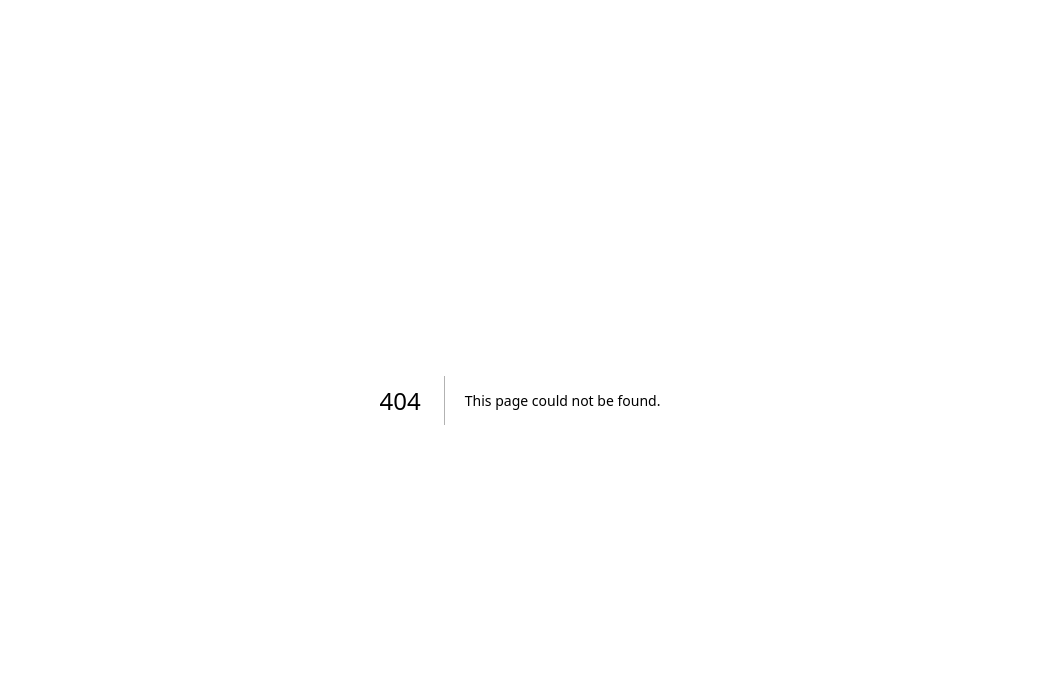
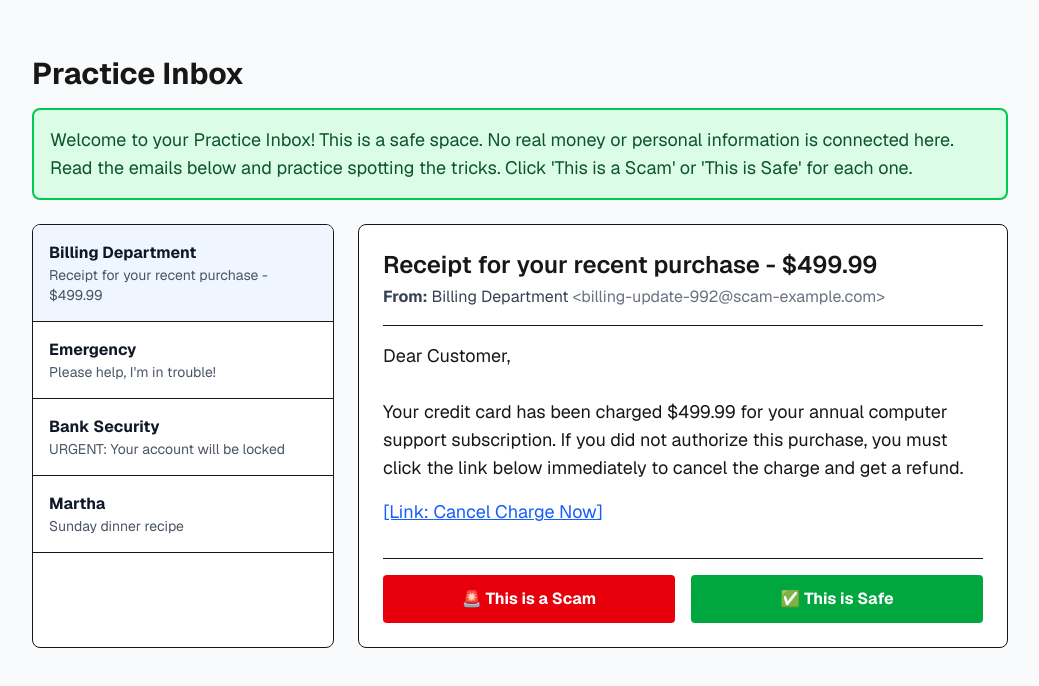
Before and after one commit to atullal/canopy, a Next.js app: page /phishing-inbox in a window 1280 px wide. Before the commit this address had no page. Shown: the top 686 px of the page, without its empty margins (120-1159 px from the left). Built offline with nearby package versions, Linux system fonts and the light colour scheme.

Commit message:
Build Phishing Inbox simulator React components and telemetry

```diff
--- /dev/null
+++ b/app/components/PhishingInbox.tsx
@@ -0,0 +1,150 @@
+"use client";
+
+import React, { useState } from 'react';
+import posthog from '../../utils/posthog';
+import scenarioData from '../../scenarios/phishing-inbox.json';
+
+type Email = {
+  id: string;
+  isScam: boolean;
+  senderName: string;
+  senderAddress: string;
+  subject: string;
+  body: string;
+  linkText: string | null;
+  flags: string[];
+};
+
+export default function PhishingInbox() {
+  const [selectedEmailId, setSelectedEmailId] = useState<string>(scenarioData.emails[0].id);
+  const [feedback, setFeedback] = useState<{ title: string; message: string; type: 'success' | 'failure' } | null>(null);
+
+  const selectedEmail = scenarioData.emails.find((e) => e.id === selectedEmailId) as Email;
+
+  const handleAction = (action: 'scam' | 'safe' | 'link') => {
+    if (action === 'link') {
+      posthog.capture('scam_clicked', { emailId: selectedEmail.id, reason: 'clicked_link' });
+      setFeedback({
+        title: scenarioData.feedback.gentleFailure.title,
+        message: scenarioData.feedback.gentleFailure.message,
+        type: 'failure'
+      });
+      return;
+    }
+
+    if (action === 'scam') {
+      if (selectedEmail.isScam) {
+        setFeedback({
+          title: scenarioData.feedback.success.title,
+          message: scenarioData.feedback.success.message,
+          type: 'success'
+        });
+      } else {
+        setFeedback({
+          title: "Oops! This one is actually safe.",
+          message: "It's always good to be cautious! However, this email is from a known friend and doesn't ask for money or demand urgent action.",
+          type: 'failure'
+        });
+      }
+    } else if (action === 'safe') {
+      if (selectedEmail.isScam) {
+        posthog.capture('scam_clicked', { emailId: selectedEmail.id, reason: 'marked_safe' });
+        setFeedback({
+          title: scenarioData.feedback.gentleFailure.title,
+          message: scenarioData.feedback.gentleFailure.message,
+          type: 'failure'
+        });
+      } else {
+        setFeedback({
+          title: "Great job!",
+          message: "You correctly identified that this email is safe. There are no warning signs like urgency or demands for money.",
+          type: 'success'
+        });
+      }
+    }
+  };
+
+  return (
+    <div className="max-w-5xl mx-auto p-6 font-sans">
+      <h1 className="text-3xl font-bold mb-4">{scenarioData.title}</h1>
+      <div className="bg-green-100 border-2 border-green-500 p-4 rounded-lg text-lg mb-6 text-green-900">
+        {scenarioData.description}
+      </div>
+
+      <div className="flex flex-col md:flex-row gap-6">
+        <div className="flex-1 border rounded-lg overflow-hidden bg-white">
+          {scenarioData.emails.map((email) => (
+            <div
+              key={email.id}
+              onClick={() => {
+                setSelectedEmailId(email.id);
+                setFeedback(null);
+              }}
+              className={`p-4 border-b cursor-pointer transition-colors ${selectedEmailId === email.id ? 'bg-blue-50' : 'hover:bg-gray-50'}`}
+            >
+              <div className="font-bold text-gray-900">{email.senderName}</div>
+              <div className="text-sm text-gray-600">{email.subject}</div>
+            </div>
+          ))}
+        </div>
+
+        <div className="flex-[2] border rounded-lg p-6 bg-white flex flex-col">
+          <div className="border-b pb-4 mb-4">
+            <h2 className="text-2xl font-semibold mb-1">{selectedEmail.subject}</h2>
+            <div className="text-gray-700">
+              <strong>From:</strong> {selectedEmail.senderName} <span className="text-gray-500">&lt;{selectedEmail.senderAddress}&gt;</span>
+            </div>
+          </div>
+
+          <div className="text-lg whitespace-pre-wrap flex-1 mb-8">
+            <p className="mb-4">{selectedEmail.body}</p>
+            {selectedEmail.linkText && (
+              <p>
+                <button
+                  onClick={() => handleAction('link')}
+                  className="text-blue-600 underline hover:text-blue-800"
+                >
+                  [Link: {selectedEmail.linkText}]
+                </button>
+              </p>
+            )}
+          </div>
+
+          <div className="flex gap-4 border-t pt-4">
+            <button
+              onClick={() => handleAction('scam')}
+              className="flex-1 bg-red-600 text-white font-bold py-3 px-4 rounded hover:bg-red-700 transition"
+            >
+              🚨 This is a Scam
+            </button>
+            <button
+              onClick={() => handleAction('safe')}
+              className="flex-1 bg-green-600 text-white font-bold py-3 px-4 rounded hover:bg-green-700 transition"
+            >
+              ✅ This is Safe
+            </button>
+          </div>
+        </div>
+      </div>
+
+      {feedback && (
+        <div className="fixed inset-0 bg-black/60 flex items-center justify-center p-4 z-50">
+          <div className="bg-white p-8 rounded-lg max-w-lg w-full text-center shadow-xl">
+            <h3 className={`text-2xl font-bold mb-4 ${feedback.type === 'success' ? 'text-green-600' : 'text-red-600'}`}>
+              {feedback.title}
+            </h3>
+            <p className="text-lg text-gray-800 whitespace-pre-wrap mb-6">
+              {feedback.message}
+            </p>
+            <button
+              onClick={() => setFeedback(null)}
+              className="bg-blue-600 text-white font-bold py-2 px-6 rounded hover:bg-blue-700"
+            >
+              Continue
+            </button>
+          </div>
+        </div>
+      )}
+    </div>
+  );
+}
--- a/app/page.tsx
+++ b/app/page.tsx
@@ -1,65 +1,32 @@
-import Image from "next/image";
-
 export default function Home() {
   return (
-    <div className="flex flex-col flex-1 items-center justify-center bg-zinc-50 font-sans dark:bg-black">
-      <main className="flex flex-1 w-full max-w-3xl flex-col items-center justify-between py-32 px-16 bg-white dark:bg-black sm:items-start">
-        <Image
-          className="dark:invert"
-          src="/next.svg"
-          alt="Next.js logo"
-          width={100}
-          height={20}
-          priority
-        />
-        <div className="flex flex-col items-center gap-6 text-center sm:items-start sm:text-left">
-          <h1 className="max-w-xs text-3xl font-semibold leading-10 tracking-tight text-black dark:text-zinc-50">
-            To get started, edit the page.tsx file.
-          </h1>
-          <p className="max-w-md text-lg leading-8 text-zinc-600 dark:text-zinc-400">
-            Looking for a starting point or more instructions? Head over to{" "}
+    <div className="grid grid-rows-[20px_1fr_20px] items-center justify-items-center min-h-screen p-8 pb-20 gap-16 sm:p-20 font-[family-name:var(--font-geist-sans)]">
+      <main className="flex flex-col gap-8 row-start-2 items-center sm:items-start text-center sm:text-left">
+        <h1 className="text-4xl font-bold">Canopy</h1>
+        <p className="text-xl max-w-2xl text-gray-700">
+          Free, patient, zero-risk interactive simulators for older adults.
+        </p>
+
+        <div className="w-full mt-8">
+          <h2 className="text-2xl font-semibold mb-6">Interactive Practice Simulators</h2>
+          <div className="grid grid-cols-1 md:grid-cols-2 gap-6 w-full">
             <a
-              href="https://vercel.com/templates?framework=next.js&utm_source=create-next-app&utm_medium=appdir-template-tw&utm_campaign=create-next-app"
-              className="font-medium text-zinc-950 dark:text-zinc-50"
+              href="/phishing-inbox"
+              className="group block border border-gray-200 rounded-xl p-6 hover:border-blue-500 hover:shadow-md transition-all"
             >
-              Templates
-            </a>{" "}
-            or the{" "}
-            <a
-              href="https://nextjs.org/learn?utm_source=create-next-app&utm_medium=appdir-template-tw&utm_campaign=create-next-app"
-              className="font-medium text-zinc-950 dark:text-zinc-50"
-            >
-              Learning
-            </a>{" "}
-            center.
-          </p>
-        </div>
-        <div className="flex flex-col gap-4 text-base font-medium sm:flex-row">
-          <a
-            className="flex h-12 w-full items-center justify-center gap-2 rounded-full bg-foreground px-5 text-background transition-colors hover:bg-[#383838] dark:hover:bg-[#ccc] md:w-[158px]"
-            href="https://vercel.com/new?utm_source=create-next-app&utm_medium=appdir-template-tw&utm_campaign=create-next-app"
-            target="_blank"
-            rel="noopener noreferrer"
-          >
-            <Image
-              className="dark:invert"
-              src="/vercel.svg"
-              alt="Vercel logomark"
-              width={16}
-              height={16}
-            />
-            Deploy Now
-          </a>
-          <a
-            className="flex h-12 w-full items-center justify-center rounded-full border border-solid border-black/[.08] px-5 transition-colors hover:border-transparent hover:bg-black/[.04] dark:border-white/[.145] dark:hover:bg-[#1a1a1a] md:w-[158px]"
-            href="https://nextjs.org/docs?utm_source=create-next-app&utm_medium=appdir-template-tw&utm_campaign=create-next-app"
-            target="_blank"
-            rel="noopener noreferrer"
-          >
-            Documentation
-          </a>
+              <h3 className="text-xl font-bold mb-2 group-hover:text-blue-600 transition-colors">
+                🛡️ Practice Inbox: Spot the Scam &rarr;
+              </h3>
+              <p className="text-gray-600">
+                A safe, interactive environment to practice spotting scam emails. No real money or personal information is connected here.
+              </p>
+            </a>
+          </div>
         </div>
       </main>
+      <footer className="row-start-3 flex gap-6 flex-wrap items-center justify-center text-sm text-gray-500">
+        &copy; {new Date().getFullYear()} Evergreen Digital Academy (Canopy)
+      </footer>
     </div>
   );
 }
--- /dev/null
+++ b/app/phishing-inbox/page.tsx
@@ -0,0 +1,13 @@
+import PhishingInbox from '../components/PhishingInbox';
+
+export const metadata = {
+  title: 'Practice Inbox Simulator | Canopy',
+};
+
+export default function PhishingInboxPage() {
+  return (
+    <main className="min-h-screen bg-gray-50 py-8">
+      <PhishingInbox />
+    </main>
+  );
+}
--- /dev/null
+++ b/scenarios/phishing-inbox.qa.md
@@ -0,0 +1,11 @@
+# QA Review: Phishing Inbox Scenario
+
+**Status:** [QA PASS]
+
+The JSON structure and content accurately reflect the V2 Simulator QA checklist. The scam emails are realistic without containing real malicious links. The `gentleFailure` message is highly reassuring and clearly instructs the user on what to look out for (urgency, money, secrecy) while enforcing the 'safe sandbox' environment.
+
+---
+**Approval:**
+- **Reviewer:** Quill
+- **Date:** 2026-07-28
+- **Checklist Version:** V2 Canopy Gate
--- /dev/null
+++ b/utils/posthog.ts
@@ -0,0 +1,12 @@
+import posthog from 'posthog-js';
+
+if (typeof window !== 'undefined') {
+  posthog.init('phc_dummy_key_for_now', {
+    api_host: 'https://app.posthog.com',
+    loaded: (posthog) => {
+      if (process.env.NODE_ENV === 'development') posthog.debug();
+    },
+  });
+}
+
+export default posthog;
```
